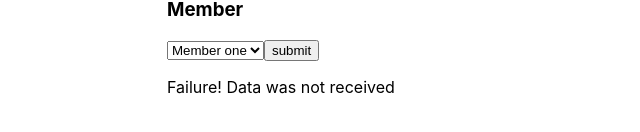
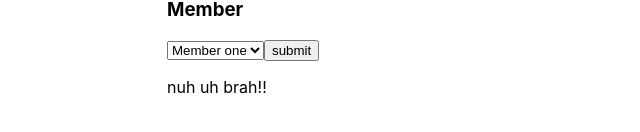
Before and after one commit to JonnyPS/trello-todo-list, a React (Create React App) app: page / in a window 1280 px wide. Shown: the part 480-612 px from the top of the page, without its empty margins (153-793 px from the left). Built offline with nearby package versions, Linux system fonts and the light colour scheme.

Commit message:
change succes and failure components to a single resultMessage component

```diff
--- a/src/App.js
+++ b/src/App.js
@@ -1,8 +1,7 @@
 import React, { Component } from 'react';
 import './App.css';
 // import component
-import Success from './components/success.js';
-import Failure from './components/failure.js';
+import ResultMessage from './components/result-message.js';
 
 
 class SubmitButton extends Component {
@@ -101,10 +100,7 @@ class Details extends Component {
         })
         .then( (data) => {
           console.log('response: ', data);
-          // this.setState({submitted: true})
-          console.log('arrow this', this)
           data.status === 200 ? this.setState({submitted: true}) : this.setState({submitted: false});
-
         })
         .catch( (error) => {
           console.log('error: ', error);
@@ -163,7 +159,7 @@ class Details extends Component {
             value="submit"
           />
         </form>
-        {this.state.submitted ? <Success /> : <Failure />}
+        {this.state.submitted ? <ResultMessage message={'success! well done'} /> : <ResultMessage message={'nuh uh brah!!'} />}
       </div>
     );
   }
--- a/src/components/success.js
+++ b/src/components/result-message.js
@@ -1,13 +1,13 @@
 import React, { Component } from 'react';
 
-class Success extends Component {
+class ResultMessage extends Component {
   render() {
     return (
       <div {...this.props}>
-        <p>Succes! Well done</p>
+        <p>{this.props.message}</p>
       </div>
     );
   }
 }
 
-export default Success;
+export default ResultMessage;
```
